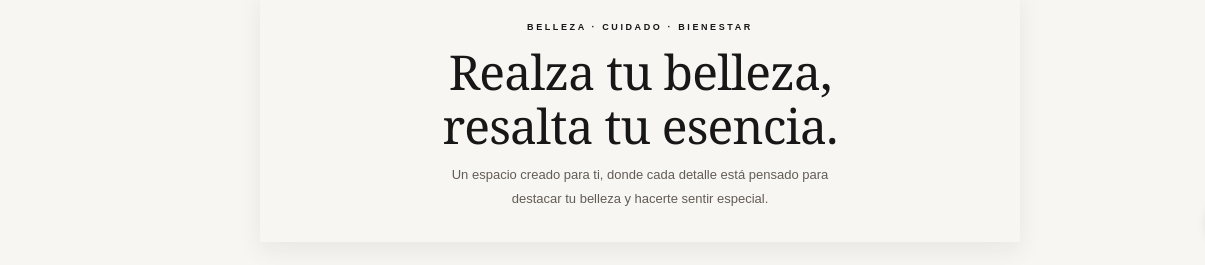
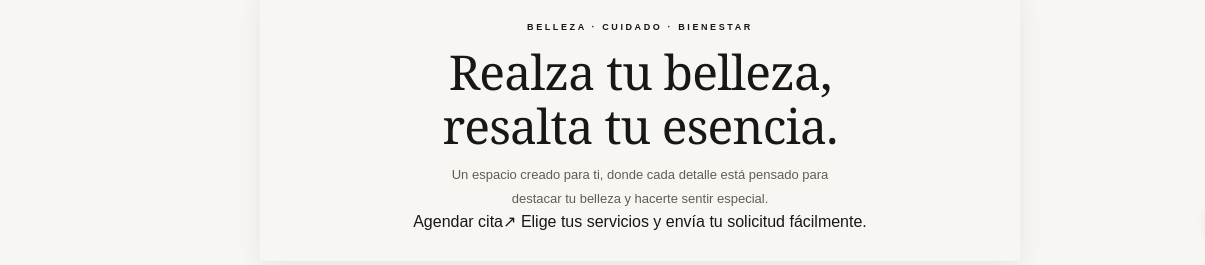
Before and after one commit to macaweb/Luisa_Zapata, a plain HTML site: page index.html in a window 1280 px wide. Shown: the part 535-800 px from the top of the page, 0-1205 px from the left. Drawn offline with Linux system fonts and the light colour scheme.

Commit message:
Añadir CTA de agendamiento a portada

```diff
--- a/index.html
+++ b/index.html
@@ -6,7 +6,7 @@
     <meta name="description" content="Luisa Zapata Beauty Studio. Extensiones de pestañas, lifting y tratamientos faciales personalizados.">
     <meta name="theme-color" content="#f8f6f3">
     <title>Luisa Zapata | Beauty Studio</title>
-    <link rel="stylesheet" href="css/estilos.css?v=carrito-restaurado-3">
+    <link rel="stylesheet" href="css/estilos.css?v=interactividad-20261118">
 </head>
 <body>
     <header class="encabezado">
@@ -48,6 +48,10 @@
                     Un espacio creado para ti, donde cada detalle está pensado
                     para destacar tu belleza y hacerte sentir especial.
                 </p>
+                <div class="acciones-portada">
+                    <a class="boton-agendar" href="#pestanas"><span>Agendar cita</span><span class="flecha-agendar" aria-hidden="true">↗</span></a>
+                    <span class="nota-agendar">Elige tus servicios y envía tu solicitud fácilmente.</span>
+                </div>
             </div>
         </section>
 
```
